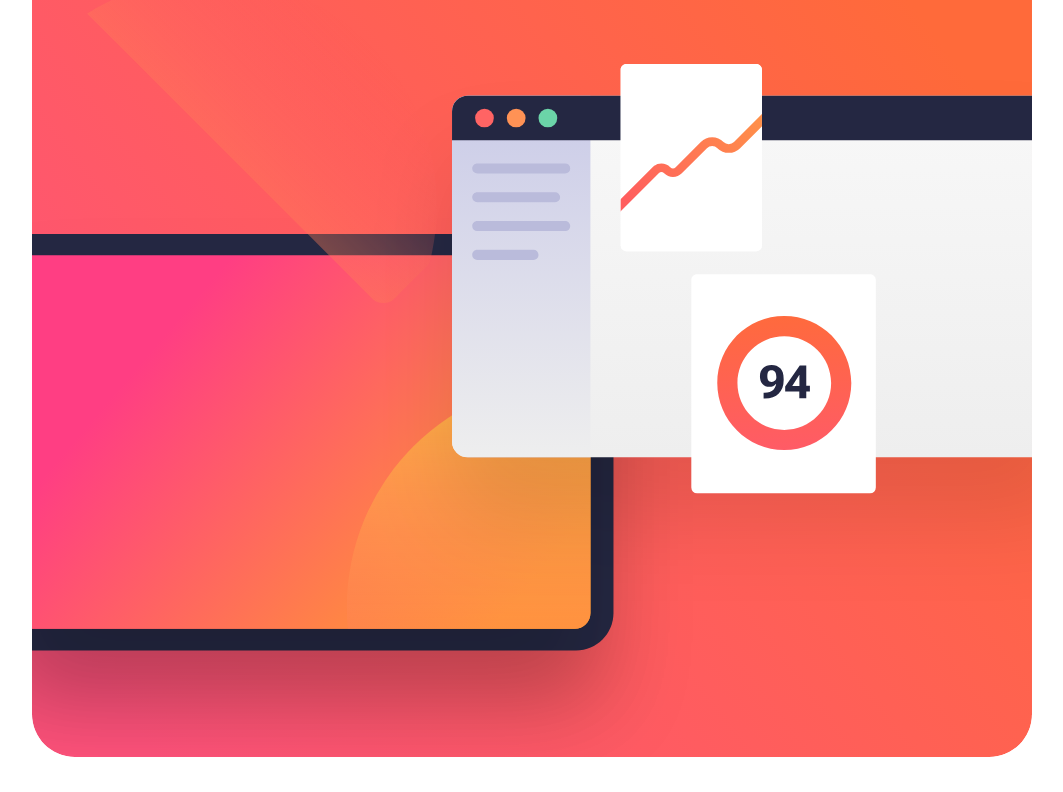
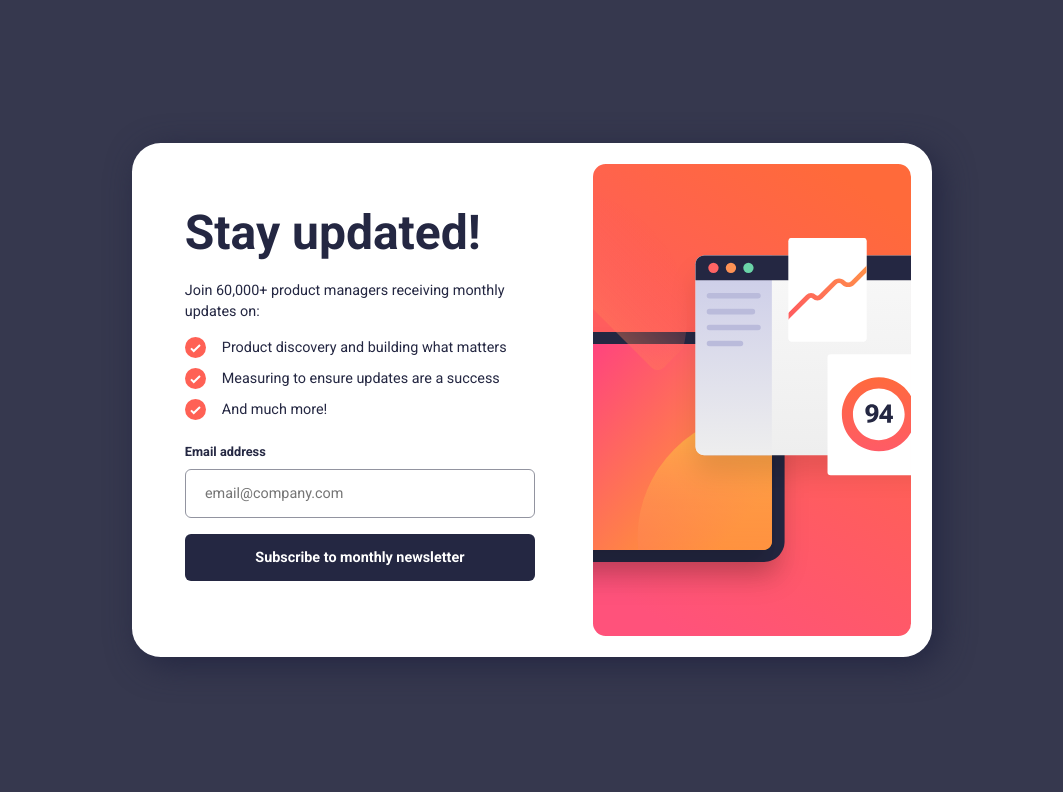
Before and after one commit to yashgo09/FEM-001-newsletter-sign-up, a Next.js app: page / in a window 1280 px wide. Shown: the top 792 px of the page, without its empty margins (108-1171 px from the left). Built offline with nearby package versions, Linux system fonts and the light colour scheme.

Commit message:
Added styles

```diff
--- a/src/app/page.jsx
+++ b/src/app/page.jsx
@@ -5,13 +5,13 @@ import illustrationImgDesktop from "../../public/illustration-sign-up-desktop.sv
 export default function Page() {
   return (
     <main>
-      {/* <div className="image"> */}
-      <Image src={illustrationImg} alt="Newsletter Image" className="illustration" />
-      {/* <Image src={illustrationImgDesktop} /> */}
-      {/* </div> */}
+      <div className="image">
+        <Image className="image__mobile" src={illustrationImg} alt="Sign Up Illustration" />
+        <Image className="image__desktop" src={illustrationImgDesktop} alt="Sign Up Illustration" />
+      </div>
       <div className="content">
         <h1>Stay updated!</h1>
-        <p>Join 60,000+ product managers receiving monthly updates on:</p>
+        <p className="content__para">Join 60,000+ product managers receiving monthly updates on:</p>
         <ul className="benefits">
           <li className="benefits__item">Product discovery and building what matters</li>
           <li className="benefits__item">Measuring to ensure updates are a success</li>
--- a/src/scss/_base.scss
+++ b/src/scss/_base.scss
@@ -7,10 +7,15 @@
   --clr-neutral-900: hsl(234, 29%, 20%);
 
   --fs-300: 0.8rem;
-  --fs-400: 1rem;
-  --fs-900: 2.5rem;
+  --fs-400: 0.9rem;
+  --fs-800: 2.5rem;
+  --fs-900: 3rem;
 
-  --fs-heading: var(--fs-900);
+  --fs-heading: var(--fs-800);
+
+  @media (min-width: 60rem) {
+    --fs-heading: var(--fs-900);
+  }
 
   --fw-regular: 400;
   --fw-bold: 700;
@@ -27,6 +32,13 @@ body {
   margin: 0;
   line-height: 1.5;
   font-size: var(--fs-400);
+
+  @media (min-width: 60rem) {
+    background-color: var(--clr-neutral-800);
+    display: grid;
+    place-items: center;
+    min-height: 100vh;
+  }
 }
 
 img {
@@ -34,17 +46,7 @@ img {
   max-width: 100%;
   width: auto;
   height: auto;
-}
-
-h1 {
-  color: var(--clr-neutral-900);
-  font-size: var(--fs-heading);
-  margin-block-start: 0;
-}
-
-button,
-input {
-  font: inherit;
+  object-fit: cover;
 }
 
 h1,
@@ -53,10 +55,25 @@ h3 {
   line-height: 1.1;
 }
 
+h1 {
+  color: var(--clr-neutral-900);
+  font-size: var(--fs-heading);
+  margin-block-start: 0;
+
+  @media (min-width: 60rem) {
+    line-height: 0.6;
+  }
+}
+
+button,
+input {
+  font: inherit;
+}
+
 .btn {
   padding: 0.8rem 1.2rem;
   text-align: center;
-  border-radius: 8px;
+  border-radius: 6px;
   border: none;
   background-color: var(--clr-neutral-900);
   color: var(--clr-neutral-100);
--- a/src/scss/_components.scss
+++ b/src/scss/_components.scss
@@ -1,3 +1,7 @@
+.content__para {
+  color: var(--clr-neutral-900);
+}
+
 .benefits {
   padding: 0;
   list-style: none;
@@ -6,7 +10,8 @@
     display: flex;
     align-items: flex-start;
     gap: 1rem;
-    margin-block-end: 1rem;
+    margin-block-end: 0.2rem;
+    color: var(--clr-neutral-900);
 
     // Custom list style image
     &::before {
@@ -33,6 +38,25 @@
     padding: 0.8rem 1.2rem;
     width: 100%;
     border: 1px solid var(--clr-neutral-500);
-    border-radius: 8px;
+    border-radius: 6px;
   }
 }
+
+.image__mobile {
+  width: 100%;
+}
+
+.image__desktop {
+  width: 100%;
+  display: none;
+}
+
+@media (min-width: 60rem) {
+  .image__mobile {
+    display: none;
+  }
+
+  .image__desktop {
+    display: block;
+  }
+}
--- a/src/scss/_layout.scss
+++ b/src/scss/_layout.scss
@@ -1,8 +1,33 @@
 main {
-  width: min(100%, 1000px);
+  width: min(100%, 800px);
   margin-inline: auto;
-  // background: pink;
+  background-color: var(--clr-neutral-100);
   // border-radius: 1.6rem;]
+
+  display: grid;
+  gap: 1.6rem;
+
+  @media (min-width: 60rem) {
+    grid-template-columns: 1.3fr 1fr;
+    // grid-template-areas: "content image";
+    // grid-auto-columns: 1fr;
+    align-items: center;
+    padding: 1.3rem;
+    border-radius: 1.8rem;
+    box-shadow: 0.5rem 0.5rem 2rem 0 var(--clr-neutral-900);
+
+    .content {
+      // grid-area: content;
+      grid-row: 1;
+      grid-column: 1 / 2;
+    }
+
+    .image {
+      // grid-area: image;
+      grid-row: 1;
+      grid-column: 2/ 3;
+    }
+  }
 }
 
 .illustration {
```
